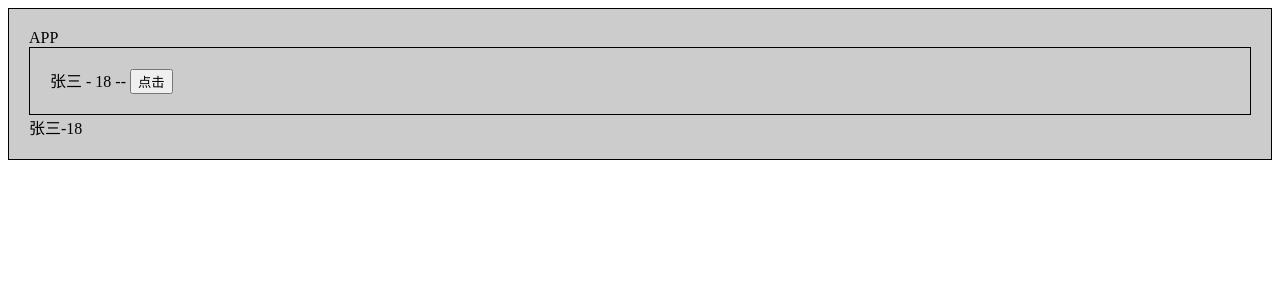
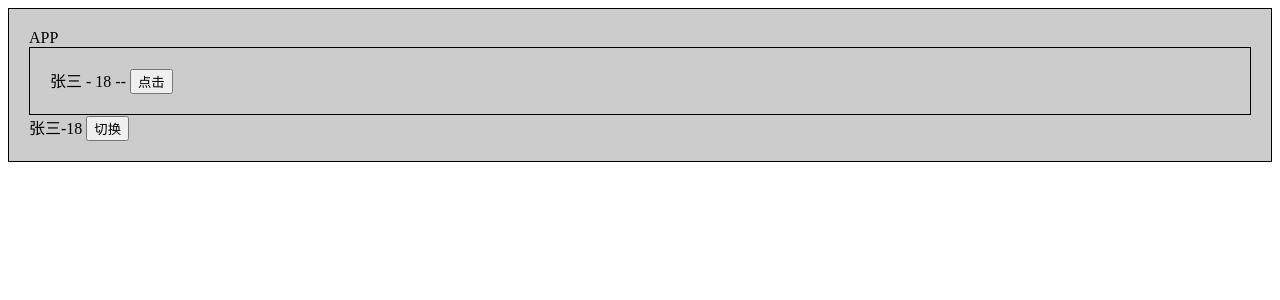
Before and after one commit to xiaodongxier/vue3_vite_ts_202401, a Vue app: page / in a window 1280 px wide. Shown: the top 300 px of the page. Built offline with nearby package versions, Linux system fonts and the light colour scheme.

Commit message:
定时同步完成...

```diff
--- a/src/components/Child.vue
+++ b/src/components/Child.vue
@@ -1,18 +1,25 @@
 <template>
   <div>
     {{ name.name }}-{{ name.age }}
-
+    <button @click="handleClick">切换</button>
 
 
   </div>
 </template>
 
 <script lang="ts" setup>
-import { ref } from 'vue'
-let name = {
+import { reactive } from 'vue'
+let name = reactive({
   name: '张三',
   age: 18
+})
+
+console.log(name)
+
+function handleClick() {
+  name.age += 20
 }
+
 </script>
 <style lang="" scoped>
 
```
